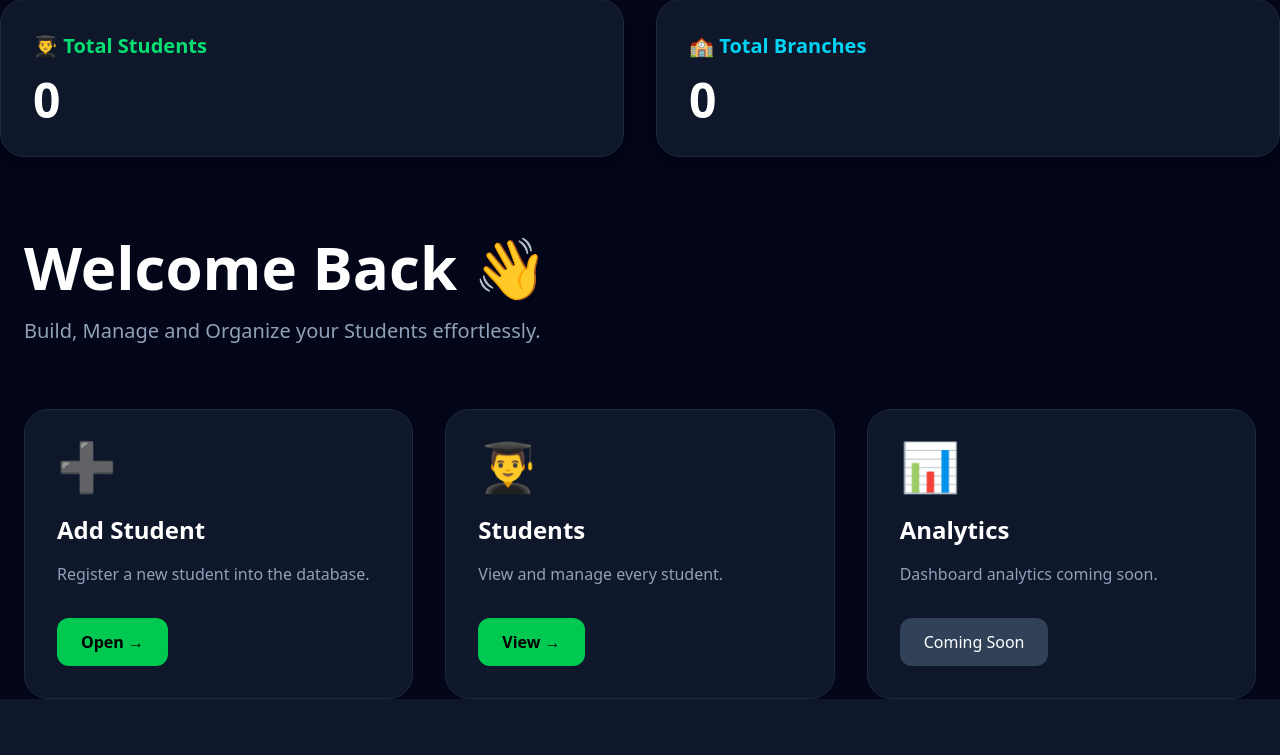
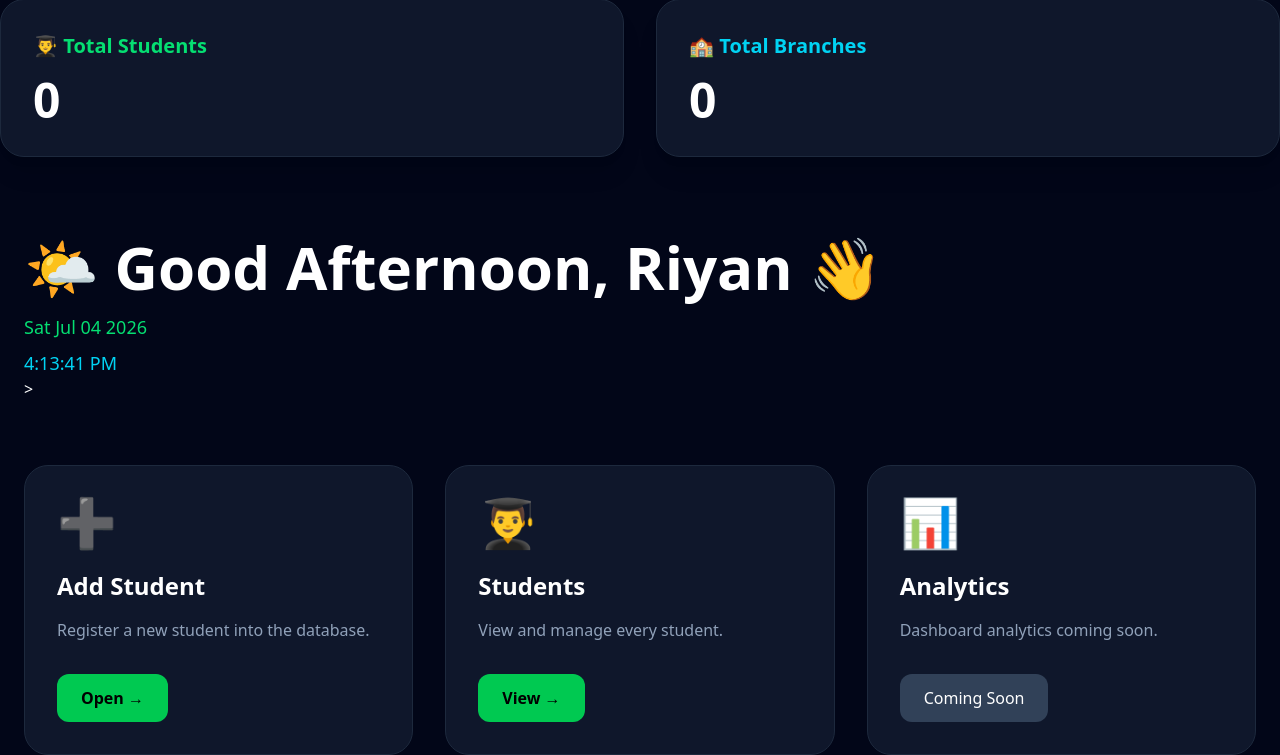
Before and after one commit to RIYANREZA/StudentPortal, a Flask app: page / in a window 1280 px wide. Shown: the part 126-881 px from the top of the page. Before the commit the page ends 825 px from the top, so only its background shows below. Run offline with Flask 3, Linux system fonts and the light colour scheme; data that the repository does not hold is empty; style sheets or scripts are compiled from the project's sources.

Commit message:
sprint 1: personalized dashboard with dynamic greeting and date

```diff
--- /dev/null
+++ b/static/js/main.js
@@ -0,0 +1,31 @@
+const welcomeMessage = document.getElementById("welcomeMessage");
+const currentDate = document.getElementById("currentDate");
+const currentTime = document.getElementById("currentTime");
+
+function updateDashboard() {
+
+    const today = new Date();
+
+    const hour = today.getHours();
+
+    let greeting = "";
+
+    if (hour < 12) {
+        greeting = "☀️ Good Morning";
+    }
+    else if (hour < 18) {
+        greeting = "🌤 Good Afternoon";
+    }
+    else {
+        greeting = "🌙 Good Evening";
+    }
+
+    welcomeMessage.textContent = `${greeting}, Riyan 👋`;
+
+    currentDate.textContent = today.toDateString();
+
+    currentTime.textContent = today.toLocaleTimeString();
+
+}
+
+updateDashboard();
--- a/templates/base.html
+++ b/templates/base.html
@@ -105,6 +105,7 @@
 {% block content %}
 
 {% endblock %}
+<script src="{{ url_for('static', filename='js/main.js') }}"></script>
 
 </body>
 
--- a/templates/index.html
+++ b/templates/index.html
@@ -43,17 +43,15 @@ Home | Student Portal
 
 <section class="max-w-7xl mx-auto mt-20 px-6">
 
-    <h2 class="text-6xl font-bold">
+    <h2 id="welcomeMessage" class="text-6xl font-bold">
 
-        Welcome Back 👋
+    Welcome Back 👋
 
-    </h2>
+</h2>
 
-    <p class="text-slate-400 mt-5 text-xl">
+    <p id="currentDate" class="text-green-400 mt-4 text-lg"></p>
 
-        Build, Manage and Organize your Students effortlessly.
-
-    </p>
+<p id="currentTime" class="text-cyan-400 mt-2 text-lg"></p>>
 
     <!-- Dashboard Cards -->
 
```
